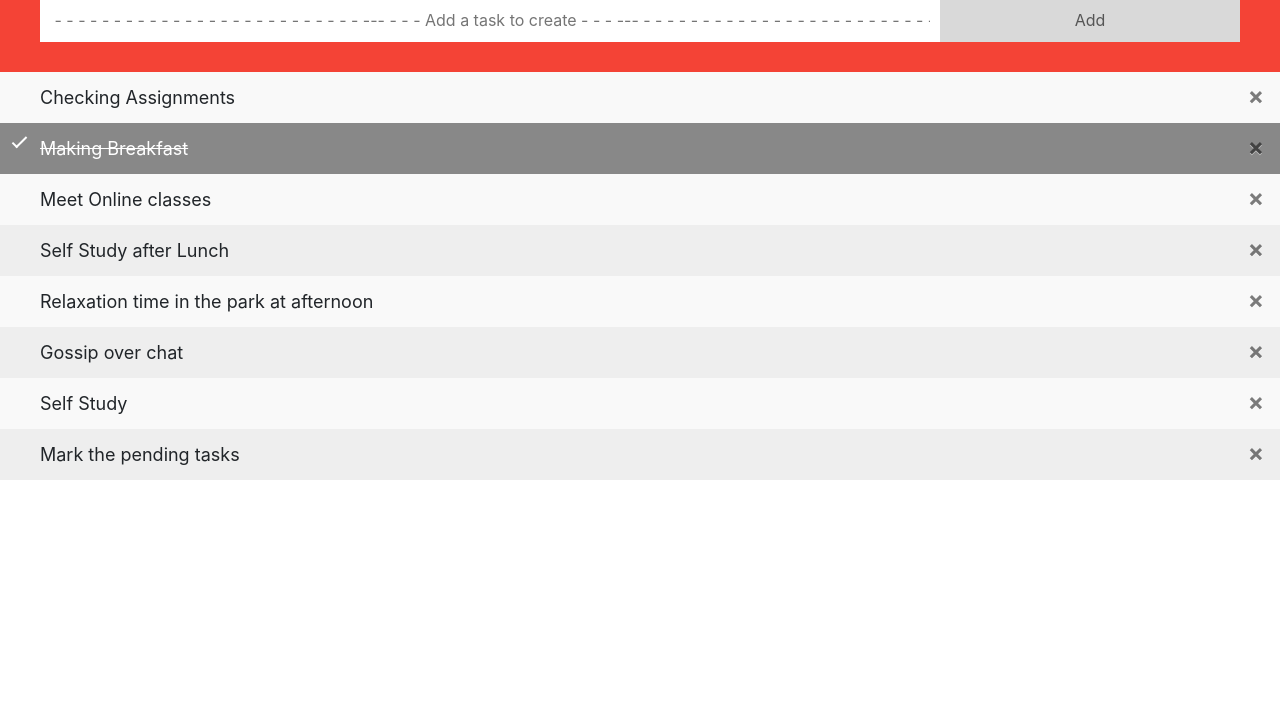
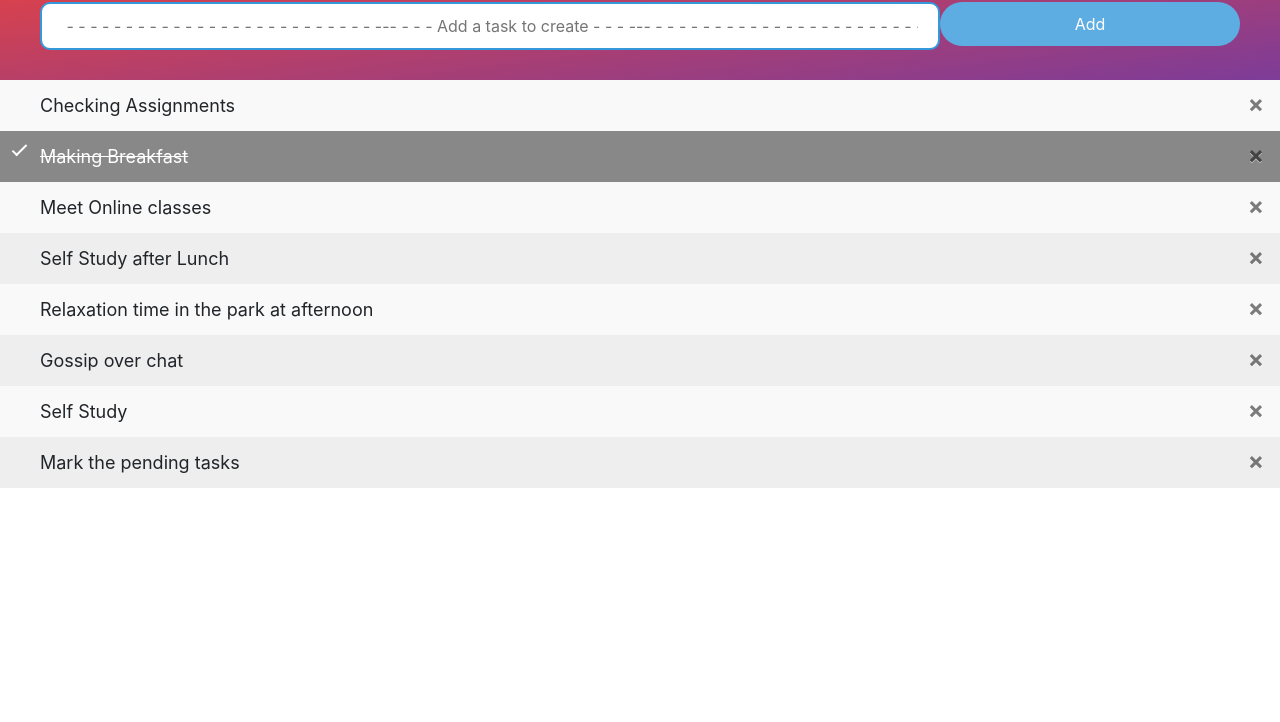
Before and after one commit to Ranjan-Das-cloud/jQuery-to-do-list, a plain HTML site: page index.html in a window 1280 px wide. Shown: the part 78-800 px from the top of the page. Drawn offline with nearby package versions, Linux system fonts and the light colour scheme.

Commit message:
Update style.css

```diff
--- a/style.css
+++ b/style.css
@@ -71,10 +71,18 @@ ul li.checked::before {
 
 /* Style the header */
 .header {
-  background-color: #f44336;
+  background: linear-gradient(to bottom right, #f44336, #7D3C98);
   padding: 30px 40px;
   color: white;
   text-align: center;
+
+}
+
+#text {
+    text-align: center;
+    font-family:'Pacifico', cursive;
+    font-size: 35px;
+    font-weight: bolder;
 }
 
 /* Clear floats after the header */
@@ -95,20 +103,30 @@ input {
   font-size: 16px;
 }
 
+input[type=text] {
+  width: 75%;
+  padding: 10px 20px;
+  margin: 0;
+  box-sizing: border-box;
+  border: 2px solid #3498DB;
+  border-radius: 10px 10px;
+}
+
 /* Style the "Add" button */
 .addBtn {
   padding: 10px;
   width: 25%;
-  background: #d9d9d9;
-  color: #555;
+  background: #5DADE2;
+  color: #ffffff;
   float: left;
   text-align: center;
   font-size: 16px;
   cursor: pointer;
   transition: 0.3s;
-  border-radius: 0;
+  border-radius: 25px 25px;
 }
 
 .addBtn:hover {
-  background-color: #bbb;
+  background-color: #48C9B0;
+  font-weight: bolder;
 }
```
